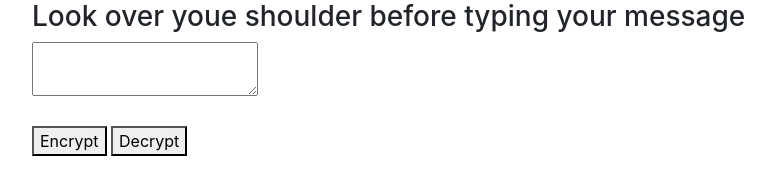
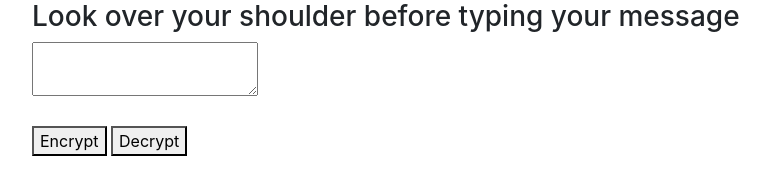
Before and after one commit to zaxbatch/encryptor, a plain HTML site: page index.html in a window 1280 px wide. Shown: the whole page, without its empty margins (53-828 px from the left). Drawn offline with nearby package versions, Linux system fonts and the light colour scheme.

Commit message:
fixed typo

```diff
--- a/index.html
+++ b/index.html
@@ -12,7 +12,7 @@
   </head>
   <body>
     <div class="container">
-      <h3>Look over youe shoulder before typing your message</h3>
+      <h3>Look over your shoulder before typing your message</h3>
       <div class="message-box">
       <textarea id="message" name="message"></textarea>
       <br><br>
```
